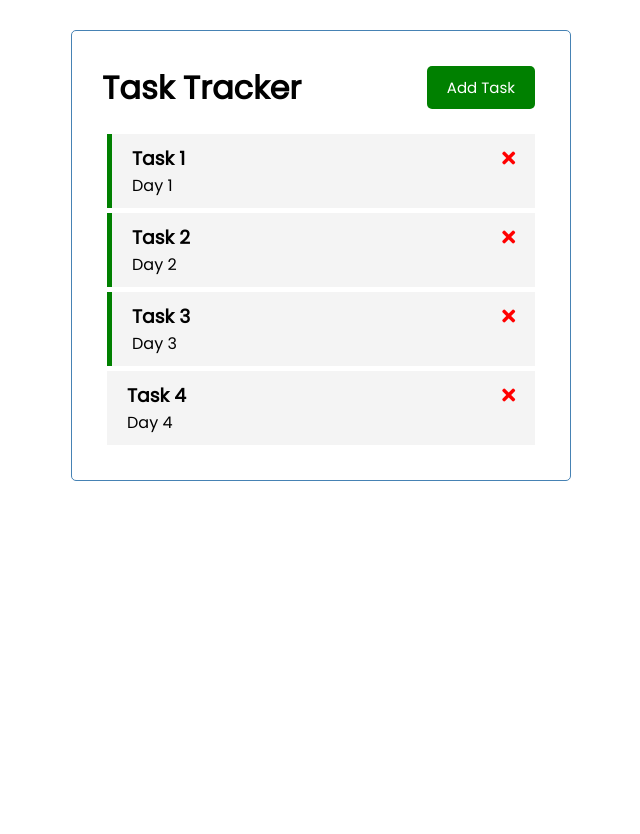
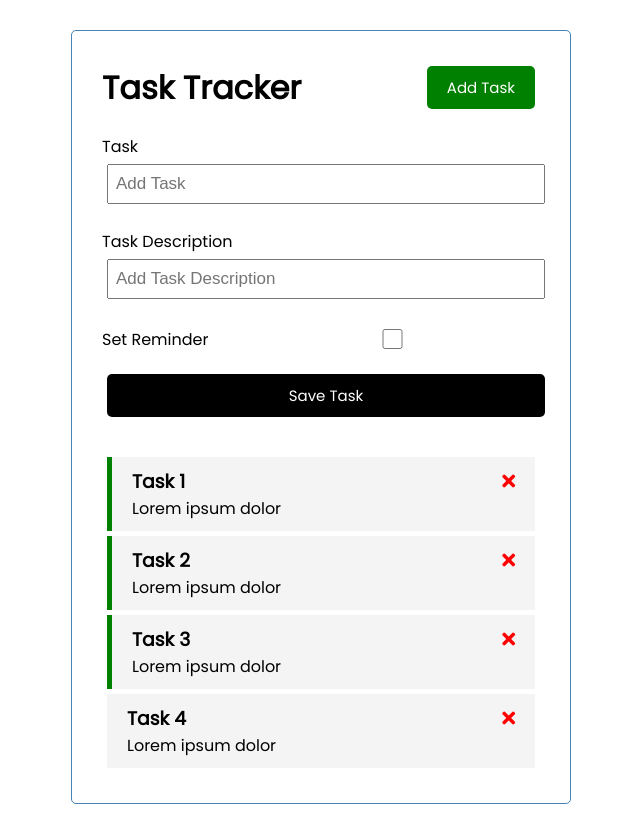
Before and after one commit to danielhumgon/vue-2021, a Vue app: page / in a window 1280 px wide. Shown: the whole page, without its empty margins (319-959 px from the left). Before the commit the page ends 800 px from the top, so only its background shows below. Built offline with nearby package versions, Linux system fonts and the light colour scheme.

Commit message:
Added method to add a new task

```diff
--- a/src/App.vue
+++ b/src/App.vue
@@ -1,6 +1,7 @@
 <template>
 <div class="container">
     <Header title="Task Tracker"/>
+    <AddTask @add-task="addTask" />
     <Tasks @toggle-reminder="toggleReminder" @delete-task="deleteTask" :tasks="tasks" />
 </div>
 
@@ -10,12 +11,14 @@
 
 import Header from './components/Header'
 import Tasks from './components/Tasks'
+import AddTask from './components/AddTask'
 
 export default {
   name: 'App',
   components: {
     Header,
-    Tasks
+    Tasks,
+    AddTask
   },
   data() {
     return {
@@ -23,6 +26,9 @@
     }
   },
   methods: {
+      addTask(task) {
+        this.tasks = [...this.tasks, task]
+      },
       deleteTask(id) {
         this.tasks = this.tasks.filter((task) => task.id !== id)
       },
@@ -36,25 +42,25 @@
       {
         id: 1,
         text: 'Task 1',
-        day: 'Day 1',
+        description: 'Lorem ipsum dolor',
         reminder: true
       },
       {
         id: 2,
         text: 'Task 2',
-        day: 'Day 2',
+        description: 'Lorem ipsum dolor',
         reminder: true
       },
       {
         id: 3,
         text: 'Task 3',
-        day: 'Day 3',
+        description: 'Lorem ipsum dolor',
         reminder: true
       },
       {
         id: 4,
         text: 'Task 4',
-        day: 'Day 4',
+        description: 'Lorem ipsum dolor',
         reminder: false
       },
     ]
--- /dev/null
+++ b/src/components/AddTask.vue
@@ -0,0 +1,90 @@
+<template>
+    <form @submit="onSubmit" class="add-form">
+    <div class="form-control">
+      <label>Task</label>
+      <input type="text" v-model="text" name="text" placeholder="Add Task" />
+    </div>
+    <div class="form-control">
+      <label>Task Description</label>
+      <input
+        type="text"
+        v-model="description"
+        name="description"
+        placeholder="Add Task Description"
+      />
+    </div>
+    <div class="form-control form-control-check">
+      <label>Set Reminder</label>
+      <input type="checkbox" v-model="reminder" name="reminder" />
+    </div>
+
+    <input type="submit" value="Save Task" class="btn btn-block" />
+  </form>
+</template>
+
+<script>
+    export default {
+        name: 'AddTask',
+        data() {
+            return {
+                text: '',
+                description: '',
+                reminder: false
+            }
+        },
+        methods: {
+            onSubmit(e) {
+                e.preventDefault()
+
+                if(!this.text) {
+                    alert('Please add a task')
+                    return
+                }
+
+                const newTask = {
+                    id: Math.floor(Math.random() * 100000),
+                    text: this.text,
+                    description: this.description,
+                    reminder: this.reminder
+                }
+
+                this.$emit('add-task', newTask)
+
+                this.text = '',
+                this.description = '',
+                this.reminder = false
+            }
+        }
+    }
+</script>
+
+<style scoped>
+.add-form {
+  margin-bottom: 40px;
+}
+.form-control {
+  margin: 20px 0;
+}
+.form-control label {
+  display: block;
+}
+.form-control input {
+  width: 100%;
+  height: 40px;
+  margin: 5px;
+  padding: 3px 7px;
+  font-size: 17px;
+}
+.form-control-check {
+  display: flex;
+  align-items: center;
+  justify-content: space-between;
+}
+.form-control-check label {
+  flex: 1;
+}
+.form-control-check input {
+  flex: 2;
+  height: 20px;
+}
+</style>
--- a/src/components/Task.vue
+++ b/src/components/Task.vue
@@ -5,7 +5,7 @@
             <i @click="$emit('delete-task', task.id)" class="fas fa-times"></i>
 
         </h3>
-        <p> {{ task.day }} </p>
+        <p> {{ task.description }} </p>
     </div>
 </template>
 
@@ -18,7 +18,7 @@
     }
 </script>
 
-<style scope>
+<style scoped>
 
 .fas {
   color: red;
```
